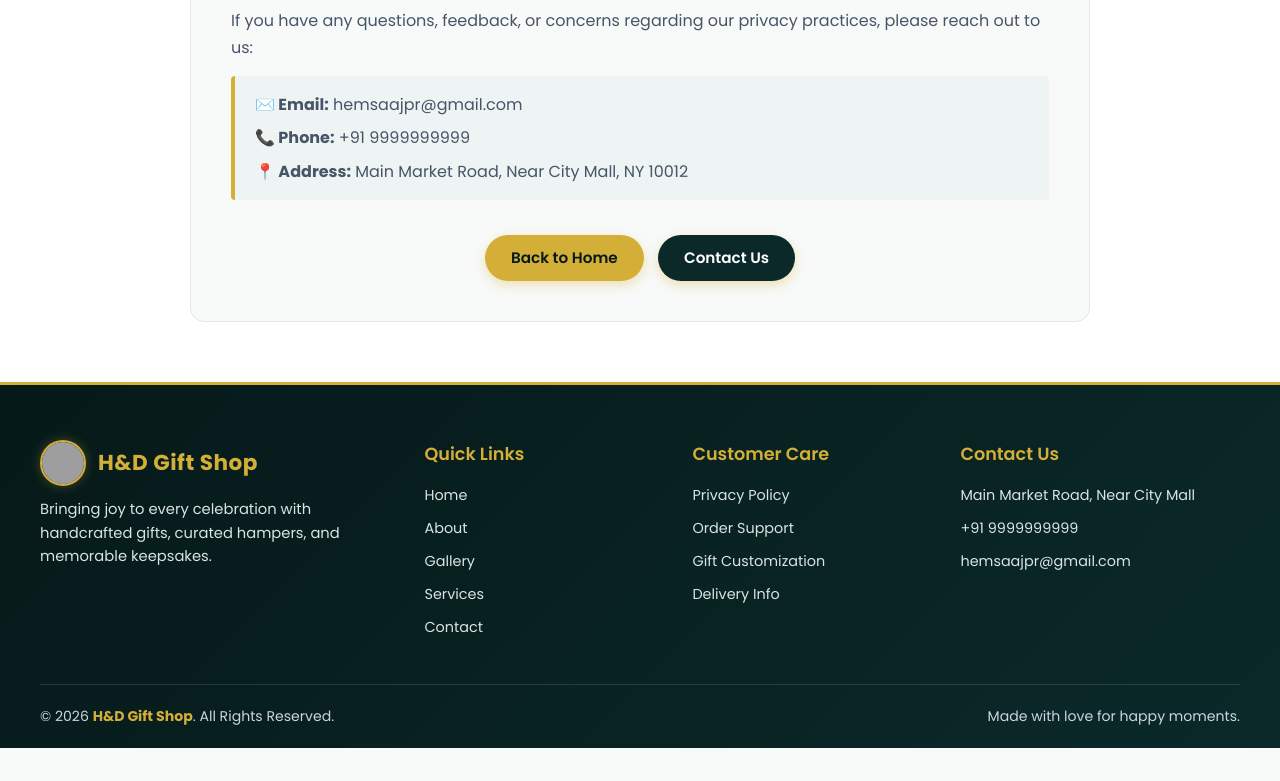
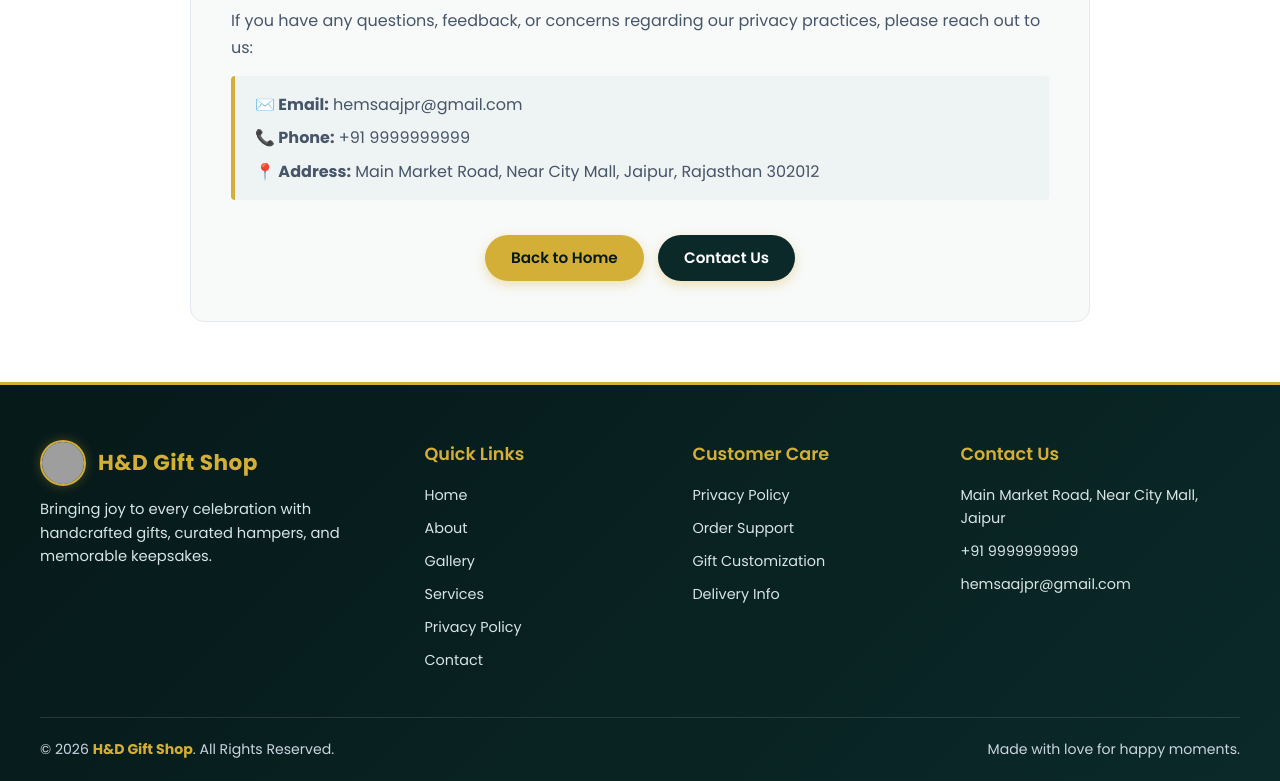
Before and after one commit to hemsaakumawat/H-D-Store, a website: page privacy.html in a window 1280 px wide. Shown: the part 1502-2283 px from the top of the page. Before the commit the page ends 2250 px from the top, so only its background shows below. Drawn offline with Linux system fonts and the light colour scheme; grey boxes are pictures that could not be loaded.

```diff
--- a/privacy.html
+++ b/privacy.html
@@ -92,7 +92,7 @@
             <div style="background: #eef3f3; padding: 15px 20px; border-left: 4px solid #d4af37; border-radius: 4px; margin-top: 15px;">
                 <p style="margin-bottom: 6px;"><strong>✉️ Email:</strong> hemsaajpr@gmail.com</p>
                 <p style="margin-bottom: 6px;"><strong>📞 Phone:</strong> +91 9999999999</p>
-                <p style="margin-bottom: 0;"><strong>📍 Address:</strong> Main Market Road, Near City Mall, NY 10012</p>
+                <p style="margin-bottom: 0;"><strong>📍 Address:</strong> Main Market Road, Near City Mall, Jaipur, Rajasthan 302012</p>
             </div>
 
             <div style="text-align: center; margin-top: 35px;">
@@ -217,6 +217,7 @@
                     <li><a href="about.html">About</a></li>
                     <li><a href="gallery.html">Gallery</a></li>
                     <li><a href="services.html">Services</a></li>
+                    <li><a href="privacy.html">Privacy Policy</a></li>
                     <li><a href="contact.html">Contact</a></li>
                 </ul>
             </div>
@@ -233,7 +234,7 @@
 
             <div class="footer-contact">
                 <h3>Contact Us</h3>
-                <p>Main Market Road, Near City Mall</p>
+                <p>Main Market Road, Near City Mall, Jaipur</p>
                 <p>+91 9999999999</p>
                 <p>hemsaajpr@gmail.com</p>
             </div>
```
Also changed, not shown: about.html (+1 -0 lines), contact.html (+1 -0 lines), gallery.html (+1 -0 lines), index.html (+1 -0 lines), services.html (+1 -0 lines), shop.html (+1 -0 lines).
